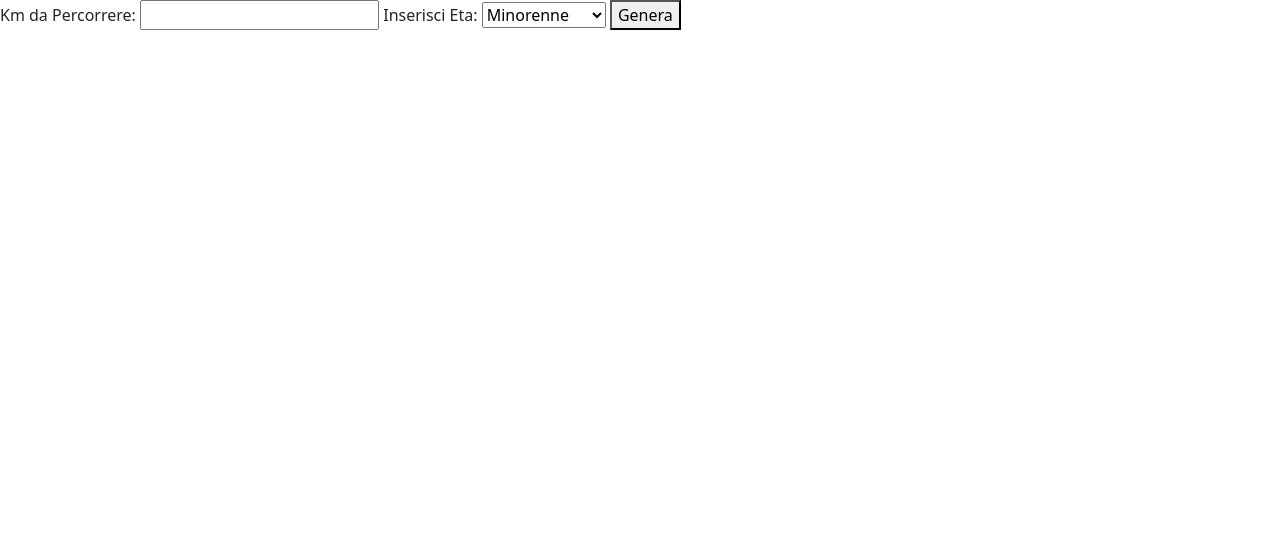
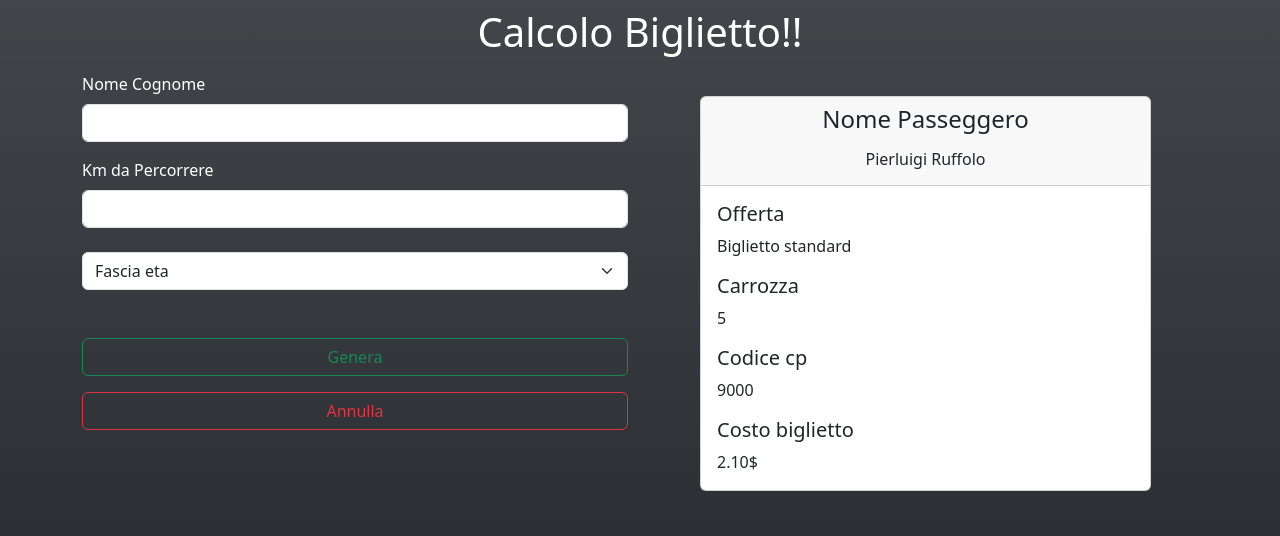
Before and after one commit to pierluigi-ruffolo/js-biglietto-treno-form, a plain HTML site: page index.html in a window 1280 px wide. Drawn offline with nearby package versions, Linux system fonts and the light colour scheme.

Commit message:
feat: struttura html con bootstrap

```diff
--- a/index.html
+++ b/index.html
@@ -12,18 +12,68 @@
     />
   </head>
   <body>
+    <div class="wrap min-vh-100 bg-dark bg-gradient w-100">
+      <h1 class="text-center p-2 text-white">Calcolo Biglietto!!</h1>
+      <div class="container">
+        <div class="row">
+          <!-- colonna con form e input -->
+          <div class="col-12 col-lg-6">
             <form action="">
-      <label for="chilometri">Km da Percorrere:</label>
-      <input type="number" id="chilometri" />
-      <label for="eta">Inserisci Eta:</label>
-      <select name="eta" id="eta">
+              <div class="mb-3">
+                <label for="nome-cognome" class="form-label text-white"
+                  >Nome Cognome</label
+                >
+                <input type="text" class="form-control" id="nome-cognome" />
+              </div>
+              <div class="mb-3">
+                <label for="chilometri" class="form-label text-white"
+                  >Km da Percorrere</label
+                >
+                <input type="number" class="form-control" id="chilometri" />
+              </div>
+              <select
+                class="form-select mt-4"
+                aria-label="Default select example"
+              >
+                <option selected disabled>Fascia eta</option>
                 <option value="Minorenne">Minorenne</option>
                 <option value="Maggiorenne">Maggiorenne</option>
                 <option value="Over">Over-65</option>
               </select>
-      <button type="submit">Genera</button>
+              <button type="submit" class="btn btn-outline-success mt-5 w-100">
+                Genera
+              </button>
+              <button type="reset" class="btn btn-outline-danger mt-3 w-100">
+                Annulla
+              </button>
             </form>
-    <div class="resalt"></div>
+          </div>
+          <!-- fine colonna forme input -->
+
+          <!-- inizio colonna risultato -->
+          <div class="col-12 col-lg-5 mt-4 ms-lg-5">
+            <div class="card">
+              <div class="card-header">
+                <h4 class="text-center">Nome Passeggero</h4>
+                <h6 class="text-center mt-3">Pierluigi Ruffolo</h6>
+              </div>
+              <div class="card-body">
+                <h5 class="card-title">Offerta</h5>
+                <p class="card-text">Biglietto standard</p>
+                <h5 class="card-title">Carrozza</h5>
+                <p class="card-text">5</p>
+                <h5 class="card-title">Codice cp</h5>
+                <p class="card-text">9000</p>
+                <h5 class="card-title">Costo biglietto</h5>
+                <p class="card-text">2.10$</p>
+              </div>
+            </div>
+          </div>
+          <!-- fine colonna risultato -->
+        </div>
+      </div>
+    </div>
+
     <script src="./javascript/script.js"></script>
   </body>
 </html>
--- a/javascript/script.js
+++ b/javascript/script.js
@@ -31,6 +31,6 @@ function elaborazioneBiglietto(km, eta) {
   }
 }
 
-function risultatoInPagina(risultato) {
-  resalt.innerHTML = ` Il prezzo del tuo biglietto è €${risultato}`;
+function risultatoInPagina(prezzo) {
+  resalt.innerHTML = ` Il prezzo del tuo biglietto è €${prezzo}`;
 }
```
Lines whose indentation alone changed are shown as unchanged.
